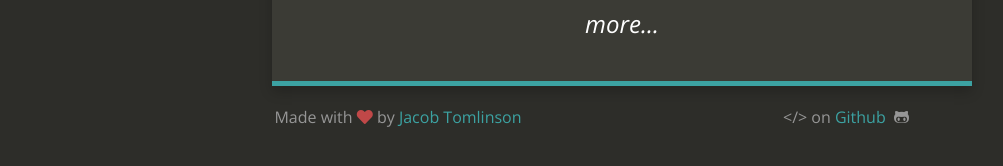
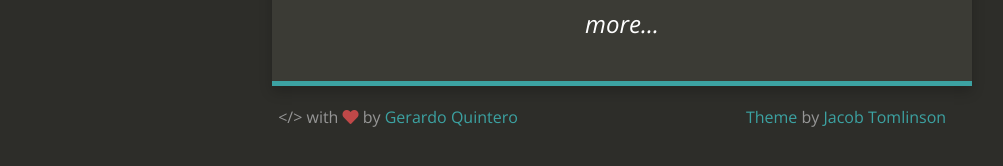
Before and after one commit to jerryq27/jerryq27.github.io, a Jekyll site: the page built from index.html, in a window 1280 px wide. Shown: the part 521-687 px from the top of the page, without its empty margins (18-1021 px from the left). Built offline with Jekyll 4.4.1, drawn with Linux system fonts in a browser that asks for light colours; nearby versions of some CDN libraries.

Commit message:
Giving theme credits in the footer.

```diff
--- a/_includes/footer.html
+++ b/_includes/footer.html
@@ -1,9 +1,9 @@
 <div class="footer clearfix">
     <div class="col-md-6">
-        Made with <i class="fas fa-heart"></i> by <a href="https://twitter.com/_JacobTomlinson">Jacob Tomlinson</a>
+        &lt;/&gt; with <i class="fas fa-heart"></i> by <a href="{{ site.twitter_link }}">Gerardo Quintero</a>
     </div>
     <div class="col-md-6">
-        &lt;/&gt; on <a href="https://github.com/jacobtomlinson/carte-noire">Github</a> &nbsp;<i class="fab fa-github-alt"></i>
+        <a href="https://github.com/jacobtomlinson/carte-noire">Theme</a> by <a href="https://twitter.com/_JacobTomlinson">Jacob Tomlinson</a>
     </div>
 </div>
 
```
